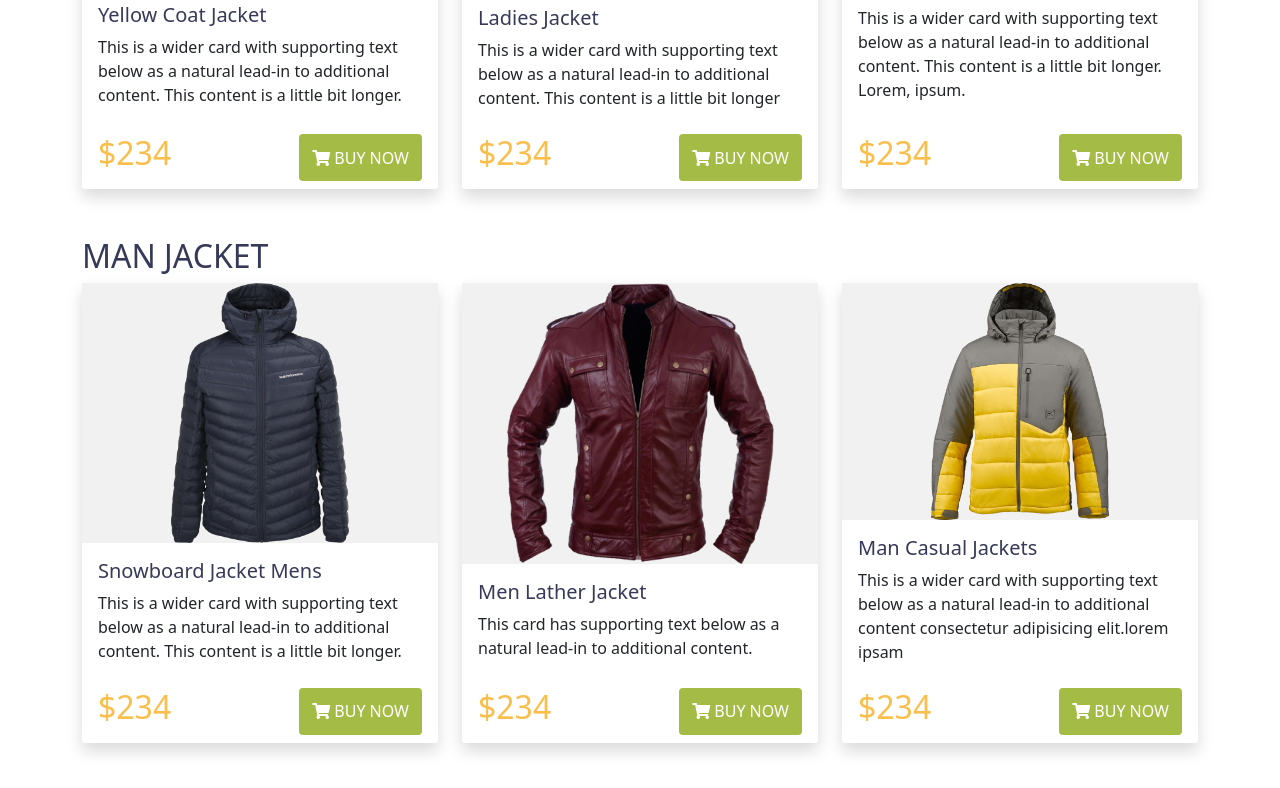
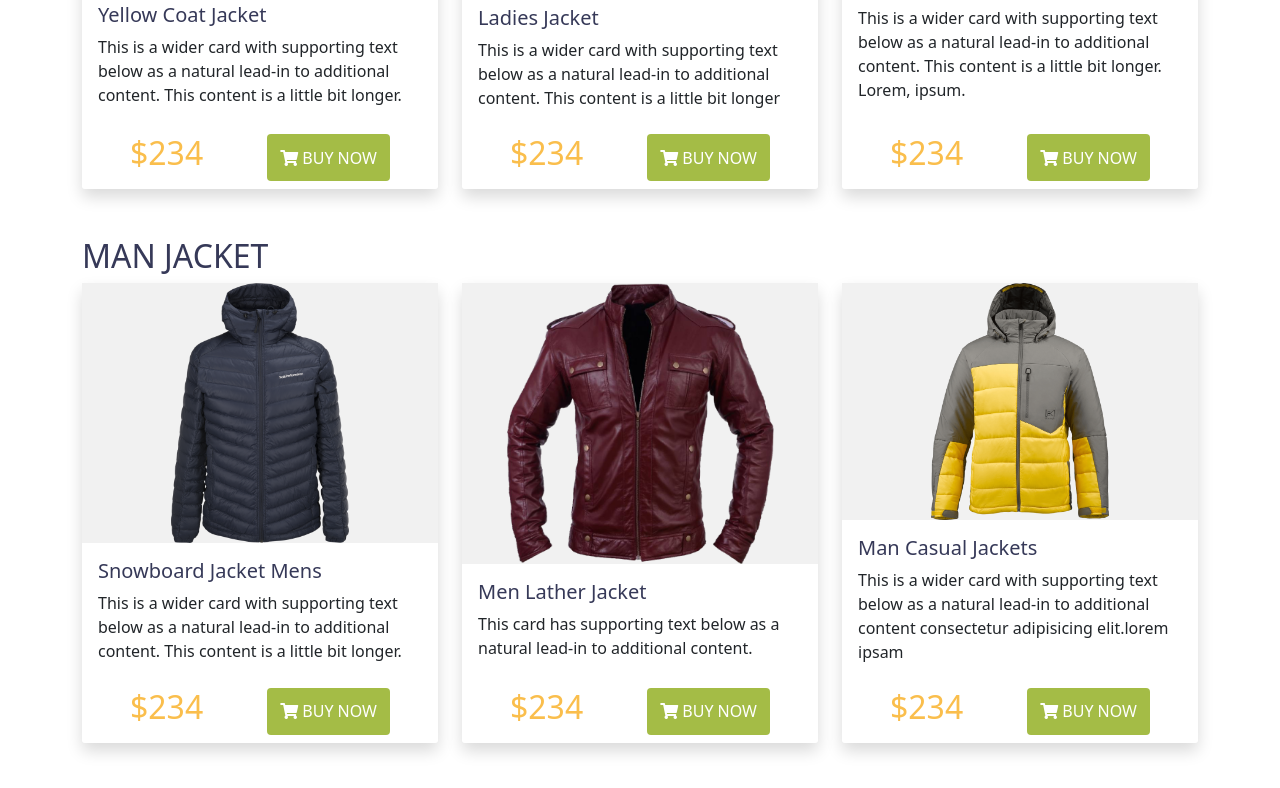
Before and after one commit to iqbal9865/penguin-fashion, a plain HTML site: page index.html in a window 1280 px wide. Shown: the part 1058-1846 px from the top of the page. Drawn offline with nearby package versions, Linux system fonts and the light colour scheme.

Commit message:
file added

```diff
--- a/index.html
+++ b/index.html
@@ -77,7 +77,7 @@
               <h5 style="color: #363958;" class="card-title">Yellow Coat Jacket</h5>
               <p class="card-text">This is a wider card with supporting text below as a natural lead-in to additional content. This content is a little bit longer.</p>
             </div>
-            <div class="card-footer penguin-card-footer d-flex justify-content-between">
+            <div class="card-footer penguin-card-footer d-flex justify-content-around">
               <h2 style="color: #FABE4C;">$234</h2>
               <button style="background-color: #A4BC46; color: white; font-weight: 500;" class="btn"><i class="fas fa-shopping-cart"></i> BUY NOW</button>
 
@@ -93,7 +93,7 @@
               <h5 style="color: #363958;" class="card-title">Ladies Jacket</h5>
               <p class="card-text">This is a wider card with supporting text below as a natural lead-in to additional content. This content is a little bit longer</p>
             </div>
-            <div class="card-footer penguin-card-footer d-flex justify-content-between">
+            <div class="card-footer penguin-card-footer d-flex justify-content-around">
 
                 <h2 style="color: #FABE4C;">$234</h2>
                 <button style="background-color: #A4BC46; color: white; font-weight: 500;" class="btn"> <i class="fas fa-shopping-cart"></i> BUY NOW</button>
@@ -110,7 +110,7 @@
               <h5 style="color: #363958;" class="card-title">Woman Lather Jacket</h5>
               <p class="card-text">This is a wider card with supporting text below as a natural lead-in to additional content. This content is a little bit longer. Lorem, ipsum. </p>
             </div>
-            <div class="card-footer penguin-card-footer d-flex justify-content-between ">
+            <div class="card-footer penguin-card-footer d-flex justify-content-around">
 
                 <h2 style="color: #FABE4C;">$234</h2>
                 <button style="background-color: #A4BC46; color: white; font-weight: 500;" class="btn"><i class="fas fa-shopping-cart"></i> BUY NOW</button>
@@ -135,7 +135,7 @@
               <h5 style="color: #363958;" class="card-title">Snowboard Jacket Mens</h5>
               <p class="card-text">This is a wider card with supporting text below as a natural lead-in to additional content. This content is a little bit longer.</p>
             </div>
-            <div class="card-footer d-flex justify-content-between penguin-card-footer">
+            <div class="card-footer d-flex justify-content-around penguin-card-footer">
               <h2 style="color: #FABE4C;">$234</h2>
               <button style="background-color: #A4BC46; color: white; font-weight: 500;" class="btn"> <i class="fas fa-shopping-cart"></i> BUY NOW</button>
             </div>
@@ -150,7 +150,7 @@
               <h5 style="color: #363958;" class="card-title">Men Lather Jacket</h5>
               <p class="card-text">This card has supporting text below as a natural lead-in to additional content. </p>
             </div>
-            <div class="card-footer penguin-card-footer d-flex justify-content-between">
+            <div class="card-footer penguin-card-footer d-flex justify-content-around">
               <h2 style="color: #FABE4C;">$234</h2>
               <button style="background-color: #A4BC46; color: white; font-weight: 500;" class="btn"><i class="fas fa-shopping-cart"></i> BUY NOW</button>
             </div>
@@ -165,7 +165,7 @@
               <h5 style="color: #363958;" class="card-title">Man Casual Jackets</h5>
               <p class="card-text">This is a wider card with supporting text below as a natural lead-in to additional content consectetur adipisicing elit.lorem ipsam</p>
             </div>
-            <div class="card-footer penguin-card-footer d-flex justify-content-between">
+            <div class="card-footer penguin-card-footer d-flex justify-content-around">
               <h2 style="color: #FABE4C;">$234</h2>
               <button style="background-color: #A4BC46; color: white; font-weight: 500;" class="btn"><i class="fas fa-shopping-cart"></i> BUY NOW</button>
             </div>
@@ -233,7 +233,7 @@
    <section class="mt-5">
      <h2 style="color: #363958;">Extra</h2>
     <div class="container overflow-hidden">
-      <div class="row g-4">
+      <div class="row g-5">
         <div class="col last-sec">
          <div class="p-3 bg-light rounded d-flex align-items-center">
           <i class="fas fa-car mx-4"></i>
--- a/style.css
+++ b/style.css
@@ -15,9 +15,7 @@
 .half-width img{
     width: 70px;
 }
-/* .cart-pic img{
-    width: 630px;
-} */
+
 .last-sec i{
    font-size: 2em;
 }
```
